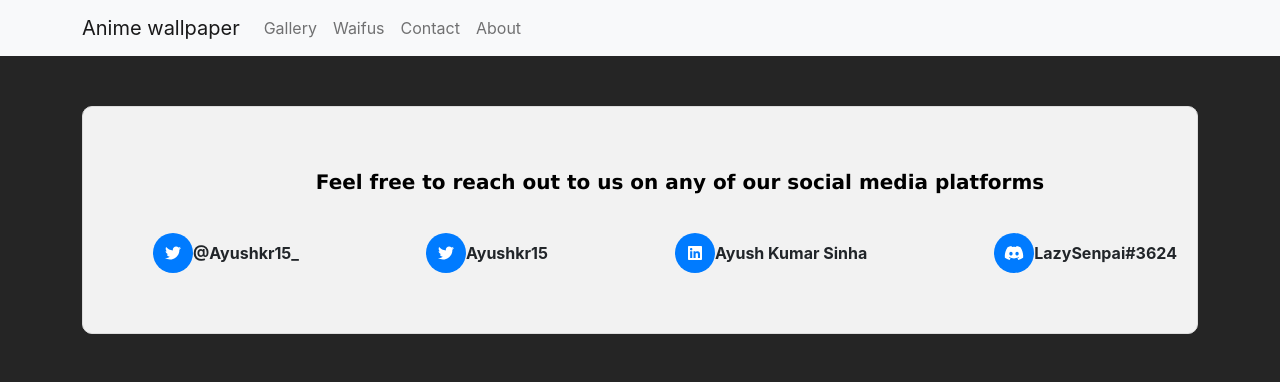
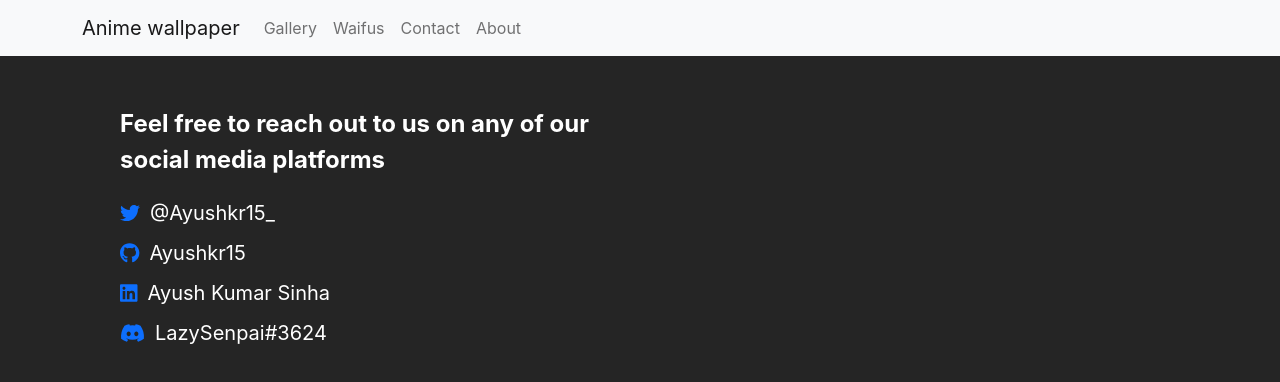
Before and after one commit to Ayushkr15/Anime-Wallpaper, a React (Create React App) app: page /contact in a window 1280 px wide. Shown: the top 382 px of the page. Built offline with nearby package versions, Linux system fonts and the light colour scheme.

Commit message:
updates to finest

```diff
--- a/src/index.css
+++ b/src/index.css
@@ -115,57 +115,31 @@ img {
   transform: translateY(-5px);
 }
 
-
+/* Contact page CSS  */
 .box {
-  background-color: #f2f2f2;
-  border: 1px solid #ddd;
-  padding: 20px;
-  border-radius: 10px;
-  margin-top: 50px;
+  padding: 50px;
 }
 
-.social-details{
-  display: flex;
-  justify-content: space-between;
-  align-items: center;
+.title {
+  color: white;
+  font-size: 24px;
+  font-weight: bold;
   margin-bottom: 20px;
-  margin-left: 50px;
-  font-weight: 700;
 }
-
-
 
 .social-media {
   display: flex;
-  justify-content: space-between;
-  align-items: center;
-  margin-bottom: 20px;
+  flex-direction: column;
 }
 
-.social-media a {
+.social-details {
+  color: white;
   display: flex;
   align-items: center;
-  justify-content: center;
-  width: 40px;
-  height: 40px;
-  background-color: #007bff;
-  color: #ffffff;
-  border-radius: 50%;
-  transition: background-color 0.3s ease;
+  margin-bottom: 10px;
+  font-size: 20px;
 }
 
-.social-media a:hover {
-  background-color: #0062;
+.social-details a {
+  margin-right: 10px;
 }
-
-
-.title{
-  font-family: Geneva, Verdana, sans-serif;
-  margin-top: 20px;
-  margin-left: 80px;
-  padding: 20px;
-  text-align: center;
-  color: Black;
-  font-weight: 900;
-  font-size: 20px;
-}
--- a/src/pages/Contact.js
+++ b/src/pages/Contact.js
@@ -1,6 +1,7 @@
 import React from "react";
 import { FontAwesomeIcon } from "@fortawesome/react-fontawesome";
 import {
+  faGithub,
   faFacebook,
   faTwitter,
   faInstagram,
@@ -14,9 +15,9 @@ import { Container, Row, Col } from "react-bootstrap";
 function Contact() {
   return (
     <div className="contact-us">
-
       <Container>
-        <Col md={12} className="box">
+        <Row>
+          <Col xs={12} md={6} className="box">
             <p className="title">
               Feel free to reach out to us on any of our social media platforms
             </p>
@@ -29,7 +30,7 @@ function Contact() {
               </div>
               <div className="social-details">
                 <a href="https://github.com/Ayushkr15">
-                <FontAwesomeIcon icon={faTwitter} />
+                  <FontAwesomeIcon icon={faGithub} />
                 </a>
                 <span>Ayushkr15</span>
               </div>
@@ -47,8 +48,9 @@ function Contact() {
                 <span> LazySenpai#3624</span>
               </div>
             </div>
-
-          {/* <div className="social-media">
+          </Col>
+          {/* <Col xs={12} md={6} className="box">
+            <div className="social-media">
               <div className="social-details">
                 <a href="https://twitter.com/HasChan123">
                   <FontAwesomeIcon icon={faTwitter} />
@@ -73,8 +75,9 @@ function Contact() {
                 </a>
                 <span> Hasnaa#4644</span>
               </div>
-          </div> */}
-        </Col>
+            </div>
+          </Col> */}
+        </Row>
       </Container>
     </div>
   );
```
Lines whose indentation alone changed are shown as unchanged.
